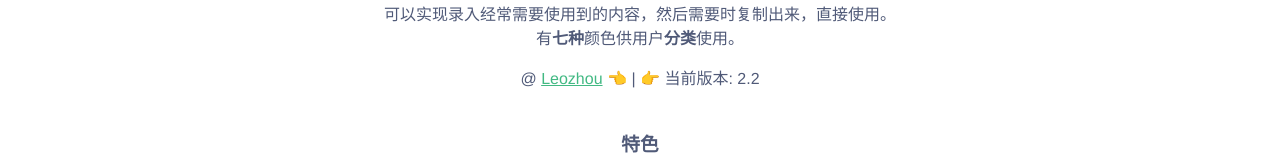
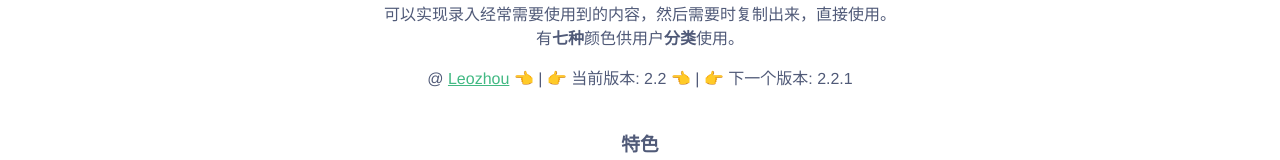
Before and after one commit to le0zh0u/cc-homepage, a Vue app: page / in a window 1280 px wide. Shown: the part 307-467 px from the top of the page. Built offline with nearby package versions, Linux system fonts and the light colour scheme.

Commit message:
feat: add next version desc

```diff
--- a/src/components/HelloWorld.vue
+++ b/src/components/HelloWorld.vue
@@ -11,7 +11,7 @@
       有<span style="font-weight: bold;">七种</span>颜色供用户<span style="font-weight: bold;">分类</span>使用。
     </p>
     <div>
-      <span>@ <a href="http://www.leozhou.me" target="_blank">Leozhou</a></span>&nbsp;👈&nbsp;|&nbsp;👉&nbsp;<span class="feature-tab" :class="{ 'current-tab': isCurrentVersion}" @click="featureStatusChange(1)">当前版本: {{currentVersion}}</span><span style="display: none">&nbsp;👈&nbsp;|&nbsp;👉&nbsp;<span class="feature-tab" :class="{ 'current-tab': isNextVersion }"  @click="featureStatusChange(2)">审核中版本: {{nextVersion}}</span></span>
+      <span>@ <a href="http://www.leozhou.me" target="_blank">Leozhou</a></span>&nbsp;👈&nbsp;|&nbsp;👉&nbsp;<span class="feature-tab" :class="{ 'current-tab': isCurrentVersion}" @click="featureStatusChange(1)">当前版本: {{currentVersion}}</span>&nbsp;👈&nbsp;|&nbsp;👉&nbsp;<span class="feature-tab" :class="{ 'current-tab': isNextVersion }"  @click="featureStatusChange(2)">{{nextVersion}}</span>
     </div>
     <div>
       <div v-if="featureStatus == 1">
@@ -34,20 +34,11 @@
         </div>
       </div>
       <div v-else-if="featureStatus == 2">
-        <h3>👉 审核中版本: {{nextVersion}} 👈</h3>
+        <h3>👉 {{nextVersion}} 👈</h3>
         <div class="features">
           <ul>
             <li>
-              <span style="font-weight: bold;">颜色分类</span>：有七种颜色可以选择使用，满足日常分类所需
-            </li>
-            <li>
-              <span style="font-weight: bold;">Drag & Drop</span>：支持页面拖拽自定义排序
-            </li>
-            <li>
-              <span style="font-weight: bold;">快速复制</span>： 在列表页面中，快捷复制；详情页，右滑复制
-            </li>
-            <li>
-                <span style="font-weight: bold;">iCloud同步</span>： 数据存储在iCloud中，安全，方便
+              <span style="font-weight: bold;">修复编辑页面键盘收缩</span>：点击顶部可收起键盘
             </li>
           </ul>
         </div>
@@ -98,7 +89,7 @@ export default {
     return {
       featureStatus: 0,
       currentVersion: '2.2',
-      nextVersion: '2.2'
+      nextVersion: '下一个版本: 2.2.1'
     };
   },
   props: {
```
